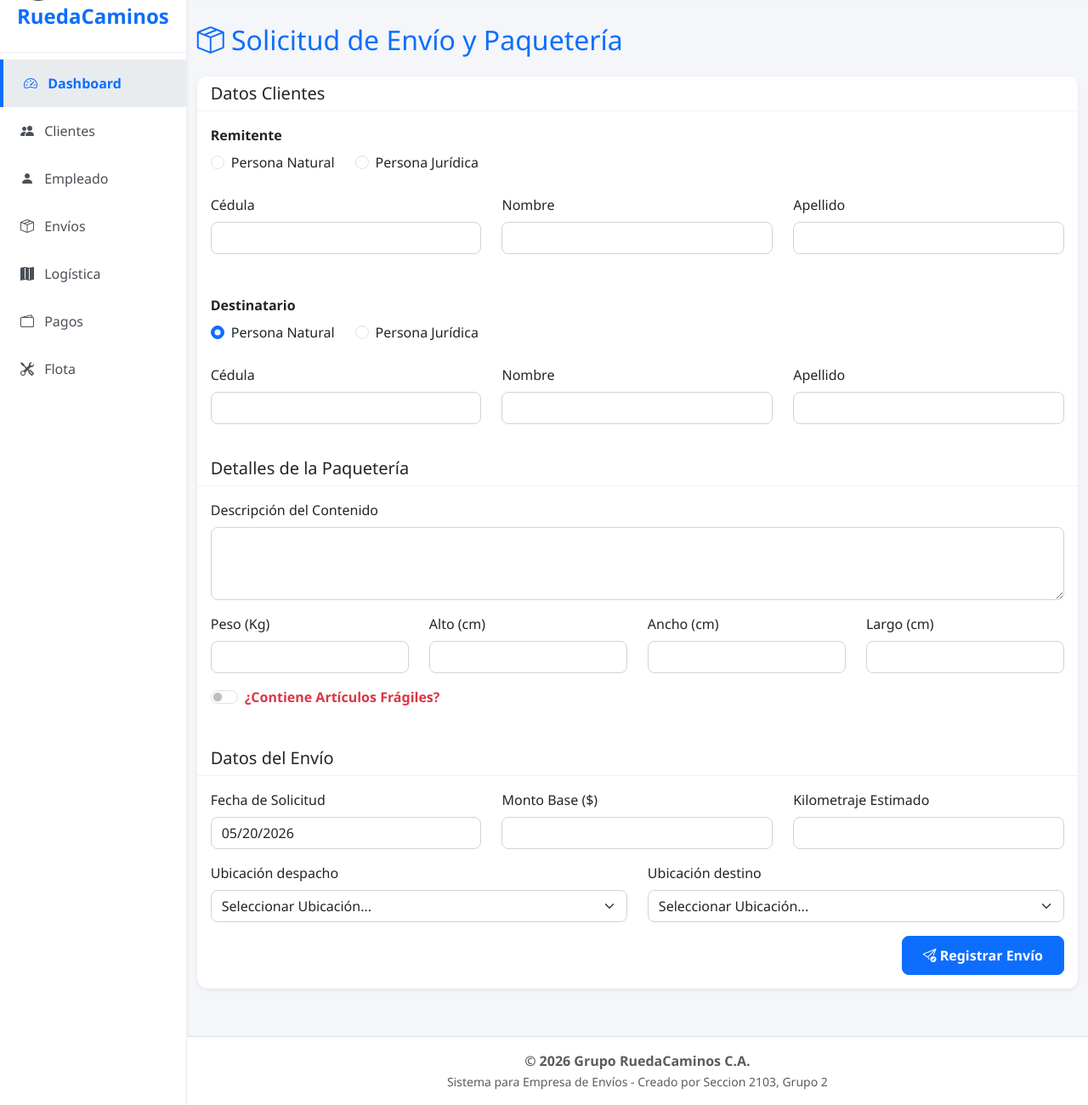
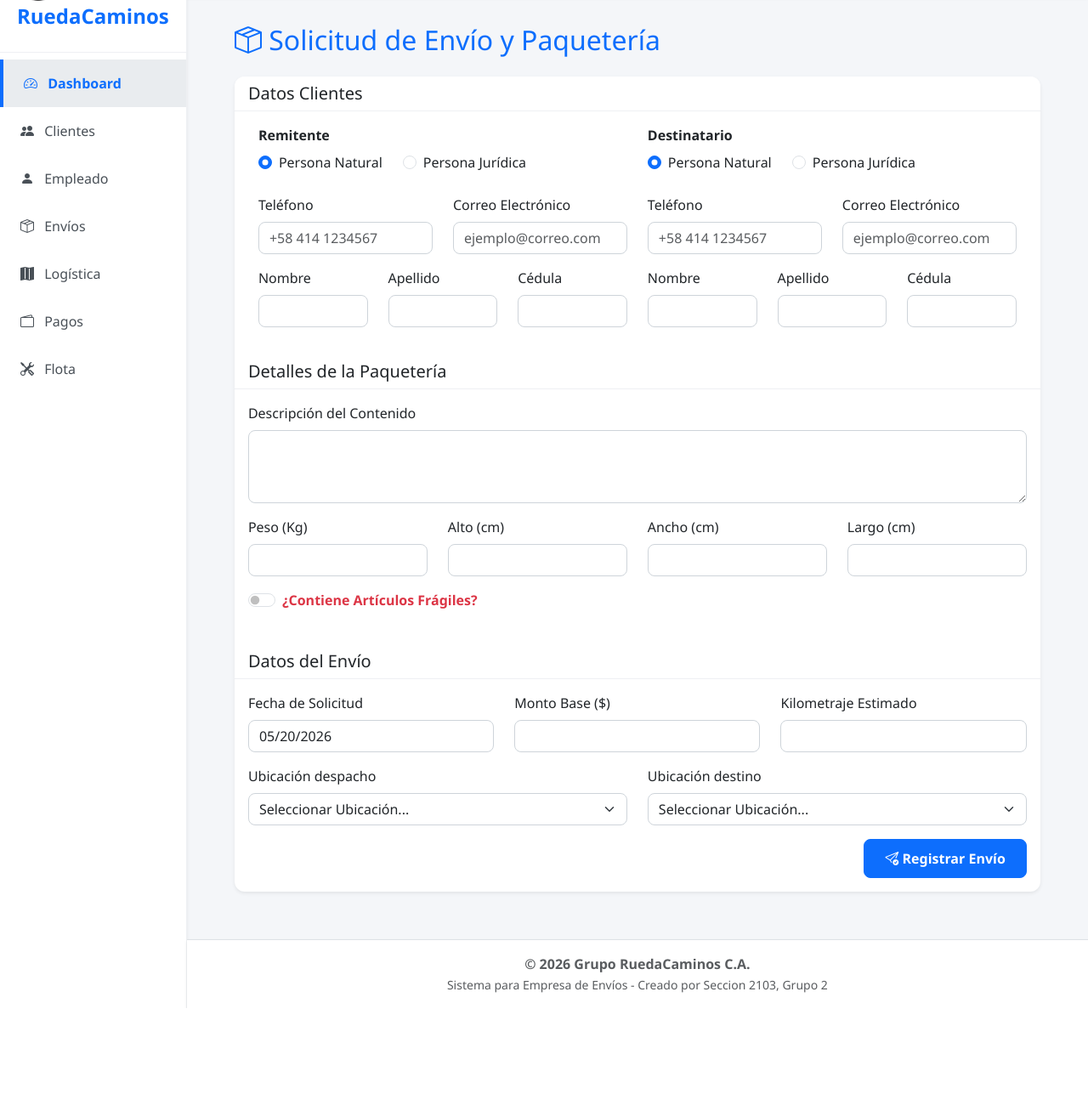
Before and after one commit to Yianm24/SysWebGrupoRuedacaminos, a PHP site: template app/view/envio/requestView.php in a window 1280 px wide. Shown: the part 81-1381 px from the top of the page at 85% size. After the commit the page ends 1267 px from the top, so only its background shows below. Run offline with PHP 8.4, Linux system fonts and the light colour scheme; the template is opened without the code that fills it, so the values that code supplies are empty.

Commit message:
elegir tipos de persona para remitente y destinatario

```diff
--- a/app/view/envio/requestView.php
+++ b/app/view/envio/requestView.php
@@ -1,5 +1,5 @@
 <div class="row justify-content-center">
-    <div class="col-md-12">
+    <div class="col-md-11">
         <h2 class="mb-4 text-primary"><i class="bi bi-box-seam"></i> Solicitud de Envío y Paquetería</h2>
 
         <div class="card shadow-sm mb-4">
@@ -8,17 +8,20 @@
             </div>
             <form action="#" method="POST">
                 <div class="card-body">
+                <div class="container">
+                <div class="row align-items-center">
+                <div class="col">
                     <div class="mb-4">
                             <label class="form-label fw-bold">Remitente</label>
                             <div class="d-flex gap-4">
                                 <div class="form-check">
-                                <input class="form-check-input" type="radio" name="tipo_persona" id="persona_natural" value="natural" checked>
+                                    <input class="form-check-input" type="radio" name="tipo_persona_remitente" id="persona_natural" value="remitente_natural" checked>
                                     <label class="form-check-label" for="persona_natural">
                                         Persona Natural
                                     </label>
                                 </div>
                                 <div class="form-check">
-                                <input class="form-check-input" type="radio" name="tipo_persona" id="persona_juridica" value="juridica">
+                                    <input class="form-check-input" type="radio" name="tipo_persona_remitente" id="persona_juridica" value="remitente_juridico">
                                     <label class="form-check-label" for="persona_juridica">
                                         Persona Jurídica
                                     </label>
@@ -26,13 +29,20 @@
                             </div>
                         </div>
 
+                        <div class="row mb-3">
+                            <div class="col-md-6">
+                                <label for="telefono" class="form-label">Teléfono</label>
+                                <input type="tel" class="form-control" id="telefono" name="telefono" placeholder="+58 414 1234567" required>
+                            </div>
+                            <div class="col-md-6">
+                                <label for="correo" class="form-label">Correo Electrónico</label>
+                                <input type="email" class="form-control" id="correo" name="correo" placeholder="ejemplo@correo.com" required>
+                            </div>
+                        </div>
+
                         <!-- Campos de Persona Natural -->
-                    <div id="natural-fields">
+                        <div id="remitente_natural-fields">
                             <div class="row mb-3">
-                            <div class="col-4">
-                                <label for="cedula" class="form-label">Cédula</label>
-                                <input type="text" class="form-control" id="cedula" name="cedula">
-                            </div>
                                 <div class="col-4">
                                     <label for="nombre" class="form-label">Nombre</label>
                                     <input type="text" class="form-control" id="nombre" name="nombre">
@@ -41,35 +51,40 @@
                                     <label for="apellido" class="form-label">Apellido</label>
                                     <input type="text" class="form-control" id="apellido" name="apellido">
                                 </div>
-
+                                <div class="col-4">
+                                    <label for="cedula" class="form-label">Cédula</label>
+                                    <input type="text" class="form-control" id="cedula" name="cedula">
                                 </div>
                             </div>
+                        </div>
+
                         <!-- Campos de Persona Jurídica -->
-                    <div id="juridica-fields" style="display: none;">
+                        <div id="remitente_juridico-fields" style="display: none;">
                             <div class="row mb-3">
+                                <div class="col-md-6">
+                                    <label for="razon_social" class="form-label">Razón Social</label>
+                                    <input type="text" class="form-control" id="razon_social" name="razon_social">
+                                </div>
                                 <div class="col-md-6">
                                     <label for="rif" class="form-label">RIF</label>
                                     <input type="text" class="form-control" id="rif" name="rif">
                                 </div>
-                            <div class="col-md-6">
-                                <label for="razon_social" class="form-label">Razón Social</label>
-                                <input type="text" class="form-control" id="razon_social" name="razon_social">
                             </div>
                         </div>
                 </div>
-                </div>
-                   <div class="card-body">
+
+                <div class="col">
                     <div class="mb-4">
                             <label class="form-label fw-bold">Destinatario</label>
                             <div class="d-flex gap-4">
                                 <div class="form-check">
-                                <input class="form-check-input" type="radio" name="tipo_persona" id="persona_natural" value="natural" checked>
+                                    <input class="form-check-input" type="radio" name="tipo_persona_destinatario" id="persona_natural" value="destinatario_natural" checked>
                                     <label class="form-check-label" for="persona_natural">
                                         Persona Natural
                                     </label>
                                 </div>
                                 <div class="form-check">
-                                <input class="form-check-input" type="radio" name="tipo_persona" id="persona_juridica" value="juridica">
+                                    <input class="form-check-input" type="radio" name="tipo_persona_destinatario" id="persona_juridica" value="destinatario_juridico">
                                     <label class="form-check-label" for="persona_juridica">
                                         Persona Jurídica
                                     </label>
@@ -77,13 +92,20 @@
                             </div>
                         </div>
 
+                        <div class="row mb-3">
+                            <div class="col-md-6">
+                                <label for="telefono" class="form-label">Teléfono</label>
+                                <input type="tel" class="form-control" id="telefono" name="telefono" placeholder="+58 414 1234567" required>
+                            </div>
+                            <div class="col-md-6">
+                                <label for="correo" class="form-label">Correo Electrónico</label>
+                                <input type="email" class="form-control" id="correo" name="correo" placeholder="ejemplo@correo.com" required>
+                            </div>
+                        </div>
+
                         <!-- Campos de Persona Natural -->
-                    <div id="natural-fields">
+                        <div id="destinatario_natural-fields">
                             <div class="row mb-3">
-                            <div class="col-4">
-                                <label for="cedula" class="form-label">Cédula</label>
-                                <input type="text" class="form-control" id="cedula" name="cedula">
-                            </div>
                                 <div class="col-4">
                                     <label for="nombre" class="form-label">Nombre</label>
                                     <input type="text" class="form-control" id="nombre" name="nombre">
@@ -92,20 +114,28 @@
                                     <label for="apellido" class="form-label">Apellido</label>
                                     <input type="text" class="form-control" id="apellido" name="apellido">
                                 </div>
-
+                                <div class="col-4">
+                                    <label for="cedula" class="form-label">Cédula</label>
+                                    <input type="text" class="form-control" id="cedula" name="cedula">
                                 </div>
                             </div>
+                        </div>
+
                         <!-- Campos de Persona Jurídica -->
-                    <div id="juridica-fields" style="display: none;">
+                        <div id="destinatario_juridico-fields" style="display: none;">
                             <div class="row mb-3">
+                                <div class="col-md-6">
+                                    <label for="razon_social" class="form-label">Razón Social</label>
+                                    <input type="text" class="form-control" id="razon_social" name="razon_social">
+                                </div>
                                 <div class="col-md-6">
                                     <label for="rif" class="form-label">RIF</label>
                                     <input type="text" class="form-control" id="rif" name="rif">
                                 </div>
-                            <div class="col-md-6">
-                                <label for="razon_social" class="form-label">Razón Social</label>
-                                <input type="text" class="form-control" id="razon_social" name="razon_social">
                             </div>
+                        </div>
+                </div>
+
                 </div>
                 </div>
                 </div>
@@ -195,3 +225,4 @@
     </div>
 </div>
 </div>
+<script src="assets\js\cliente.js"></script>
```
Also changed, not shown: assets/js/cliente.js (+29 -11 lines), 1 other file. Lines whose indentation alone changed are shown as unchanged.
